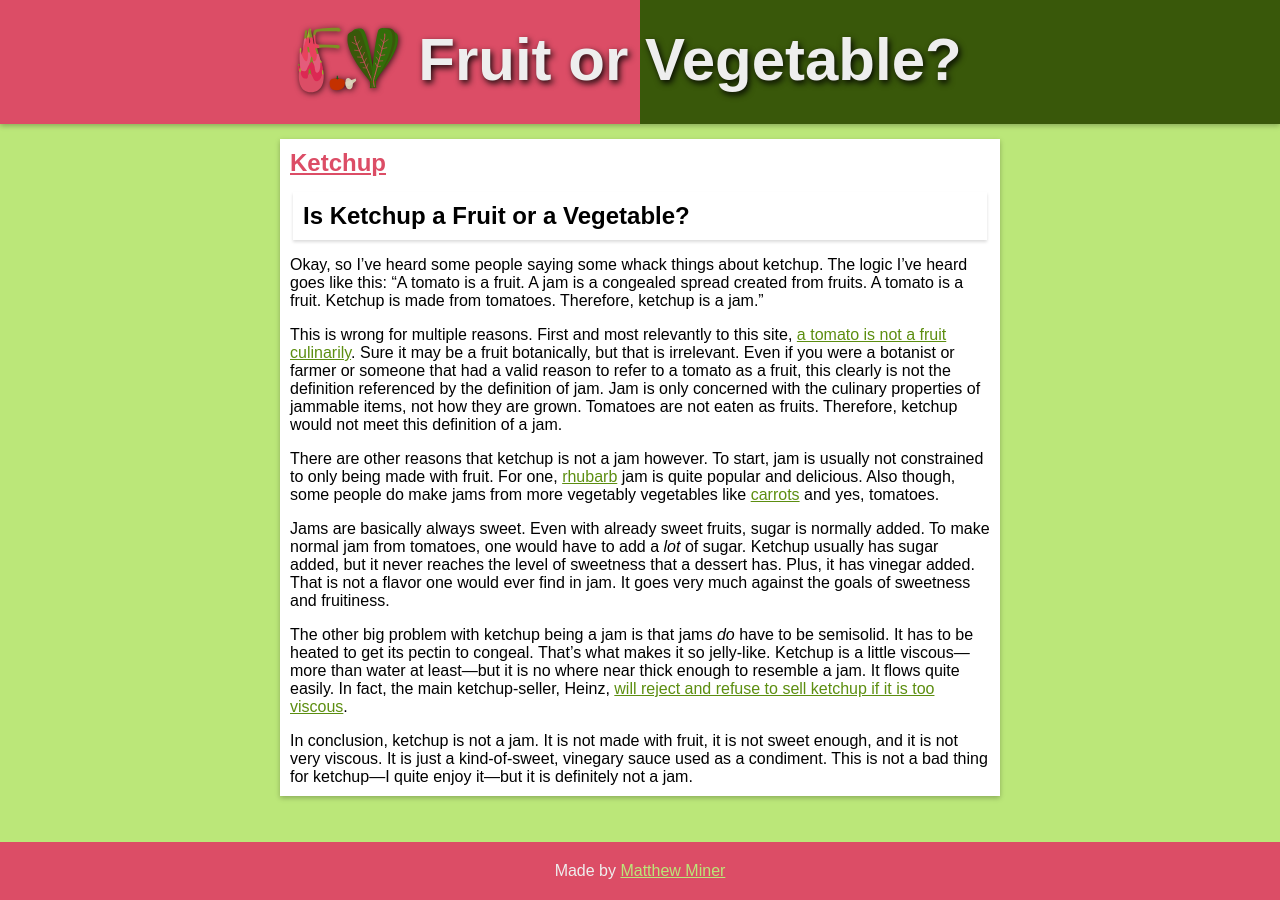
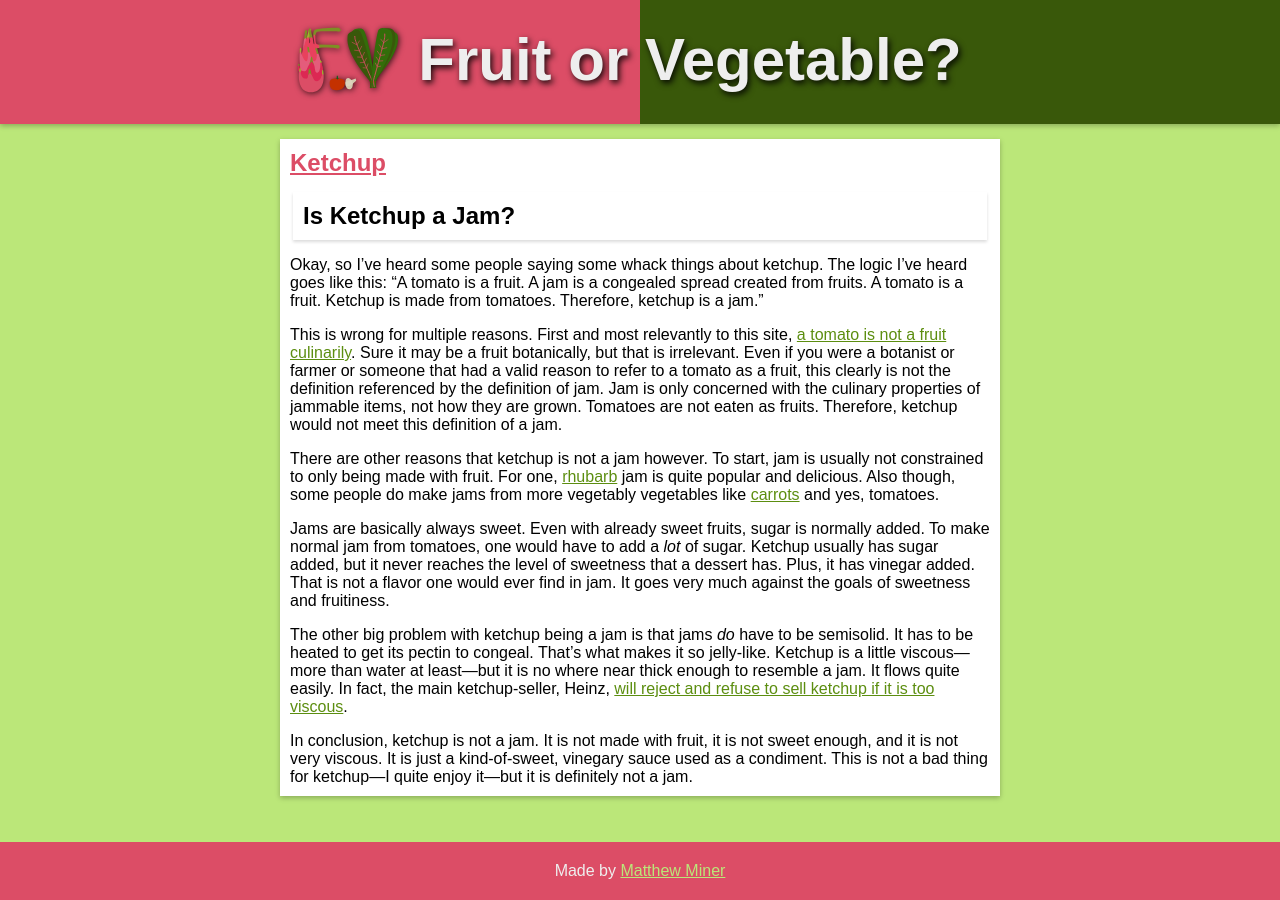
Before and after one commit to mminer237/fruitorvegetable, a Jekyll site: the page built from _items/ketchup.md, in a window 1280 px wide. Built offline with Jekyll 4.4.1, drawn with Linux system fonts in a browser that asks for light colours.

Commit message:
Added custom questions

```diff
--- a/_items/ketchup.md
+++ b/_items/ketchup.md
@@ -1,6 +1,7 @@
 ---
 title: Ketchup
 article: ""
+question: a Jam
 speakables: [".speakable"]
 ---
 Okay, so I've heard some people saying some whack things about ketchup. The logic I've heard goes like this: "A tomato is a fruit. A jam is a congealed spread created from fruits. A tomato is a fruit. Ketchup is made from tomatoes. Therefore, ketchup is a jam."
--- a/_layouts/item.html
+++ b/_layouts/item.html
@@ -47,7 +47,11 @@ layout: default
 			{{ page.article }}
 		{%- elsif page.article != false -%}
 			the
-		{%- endif %} {{ page.title }} a Fruit or a Vegetable?</div>
+		{%- endif %} {{ page.title }} {% if page.question -%}
+			{{ page.question }}
+		{%- elsif page.question != false -%}
+			a Fruit or Vegetable
+		{%- endif %}?</div>
 		{% if first_botanical_type %}
 		<div class="{{ page.botanically }} {{ parent_botanical_type.type }}">
 			<div>Botanically, this is...</div>
```
